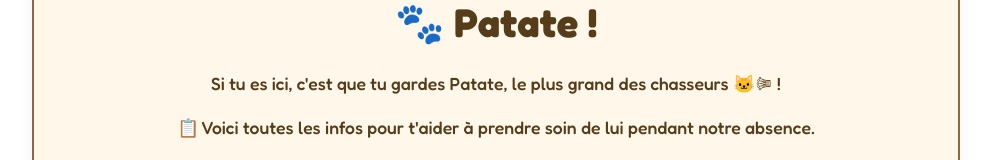
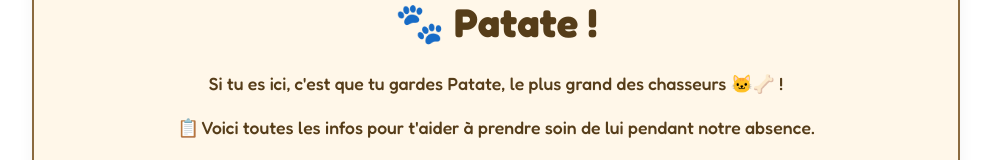
Before and after one commit to Jonathan-Bernard/Patate, a Next.js app: page / in a window 1280 px wide. Shown: the part 387-547 px from the top of the page, without its empty margins (144-1135 px from the left). Built offline with nearby package versions, Linux system fonts and the light colour scheme.

Commit message:
seconde commit2

```diff
--- a/app/page.tsx
+++ b/app/page.tsx
@@ -84,7 +84,7 @@ export default function Home() {
       <section id="accueil" ref={accueilRef} className={`reveal reveal-fade ${styles.section}`}>
         <div className={styles.card}>
           <h1>🐾 Patate !</h1>
-          <p>Si tu es ici, c&apos;est que tu gardes Patate, le plus grand des chasseurs 🐱🨴 !</p>
+<p>Si tu es ici, c&apos;est que tu gardes Patate, le plus grand des chasseurs 🐱🦴 !</p>
           <p>📋 Voici toutes les infos pour t&apos;aider à prendre soin de lui pendant notre absence.</p>
         </div>
       </section>
```
